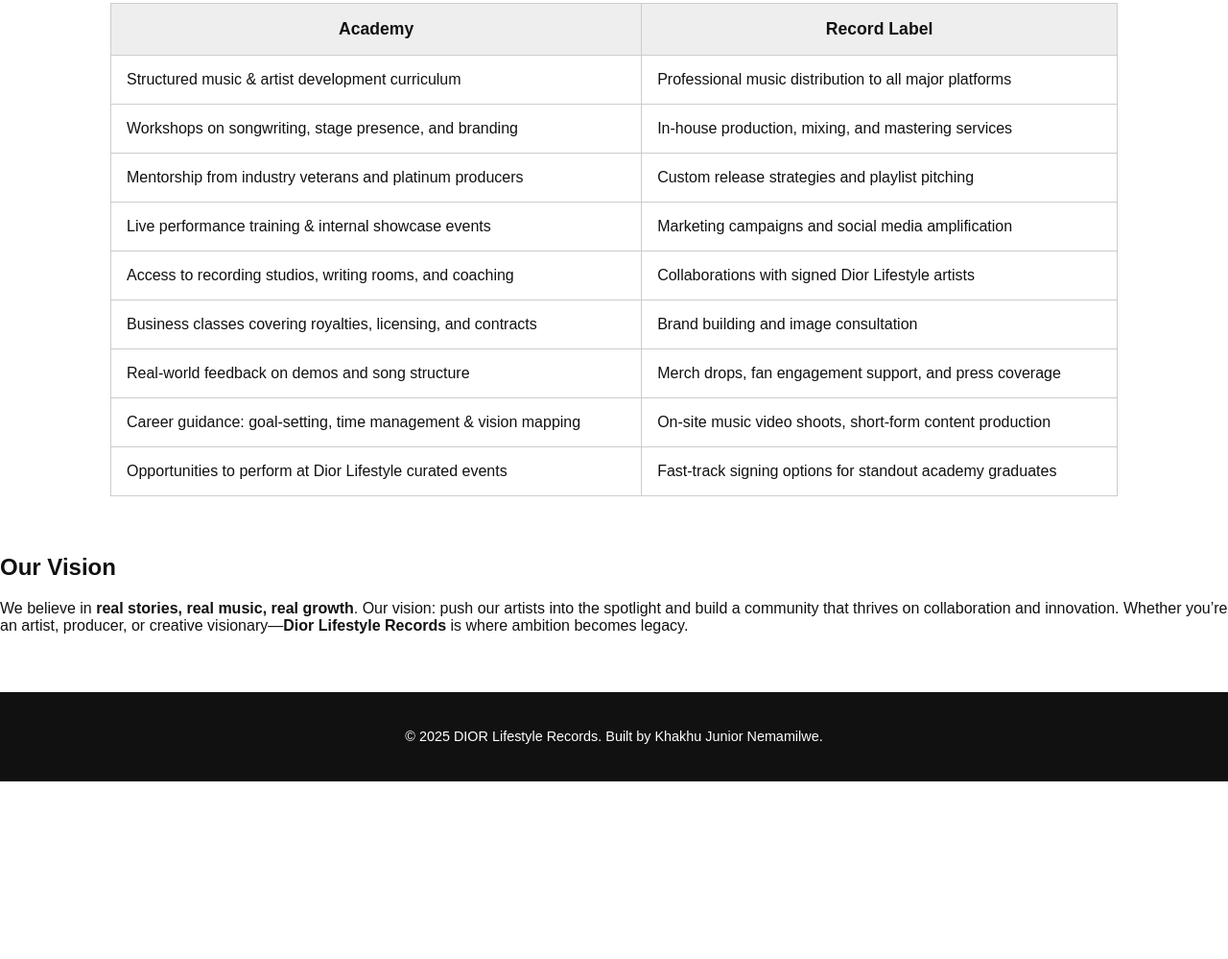
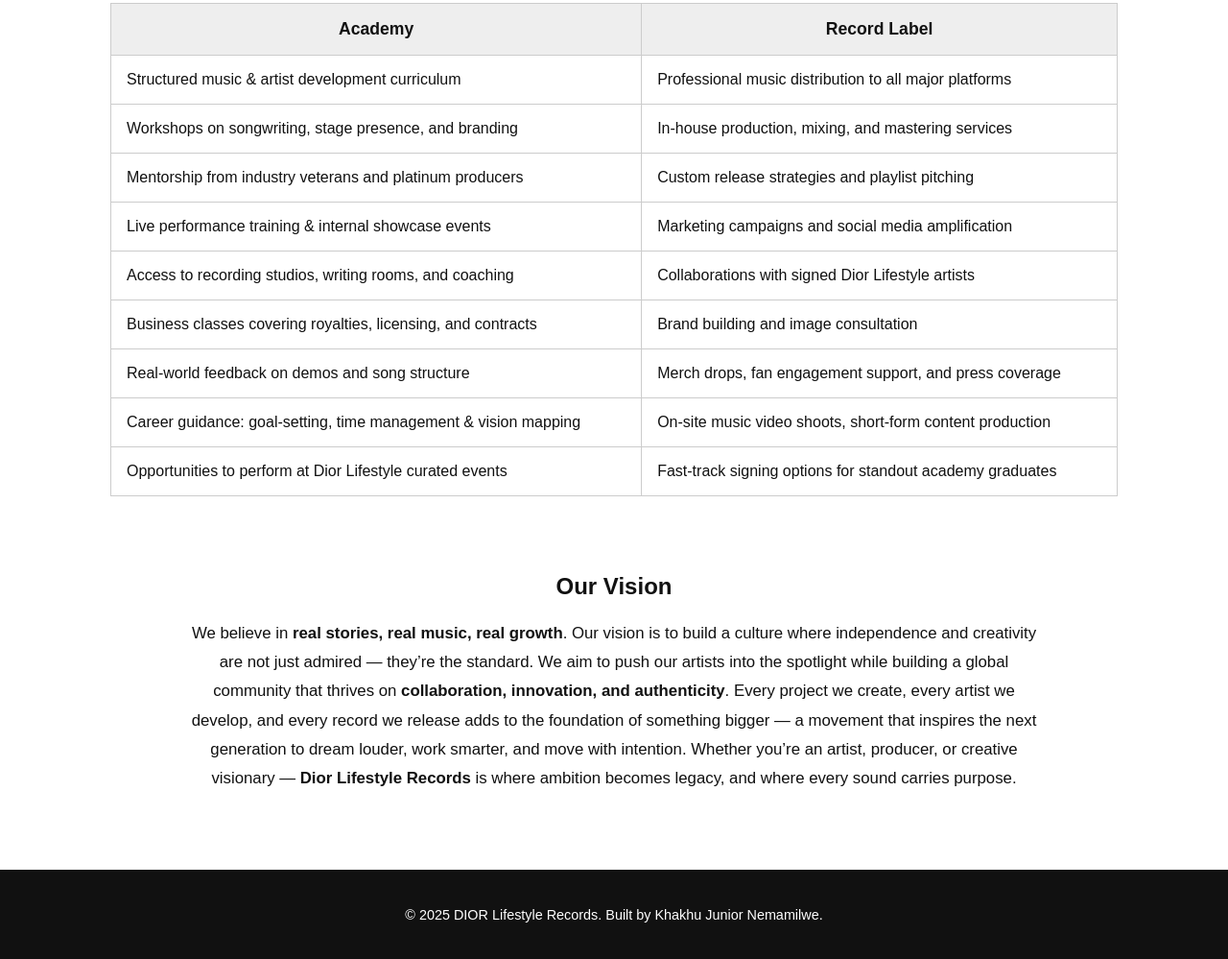
Before and after one commit to AP10202252/Dior-Lifestyle-Records, a plain HTML site: page about.html in a window 1280 px wide. Shown: the part 1543-2542 px from the top of the page at 96% size. Before the commit the page ends 2357 px from the top, so only its background shows below. Drawn offline with Linux system fonts and the light colour scheme; a web font is replaced by a local one.

Commit message:
Update about.html

```diff
--- a/about.html
+++ b/about.html
@@ -143,9 +143,15 @@
 
 
 
-    <h2>Our Vision</h2>
-    <p>We believe in <strong>real stories, real music, real growth</strong>. Our vision: push our artists into the spotlight and build a community that thrives on collaboration and innovation. Whether you’re an artist, producer, or creative visionary—<strong>Dior Lifestyle Records</strong> is where ambition becomes legacy.</p>
-  </section>
+    <h2 style="text-align:center; margin-top:80px;">Our Vision</h2>
+  <p style="text-align:center; max-width:900px; margin:0 auto 80px; line-height:1.8; font-size:1.05rem;">
+    We believe in <strong>real stories, real music, real growth</strong>. Our vision is to build a culture where independence and creativity are not just admired — they’re the standard.
+    We aim to push our artists into the spotlight while building a global community that thrives on <strong>collaboration, innovation, and authenticity</strong>.
+    Every project we create, every artist we develop, and every record we release adds to the foundation of something bigger — a movement that inspires the next generation
+    to dream louder, work smarter, and move with intention. Whether you’re an artist, producer, or creative visionary —
+    <strong>Dior Lifestyle Records</strong> is where ambition becomes legacy, and where every sound carries purpose.
+  </p>
+
 
   <!-- Footer -->
   <footer>
```
